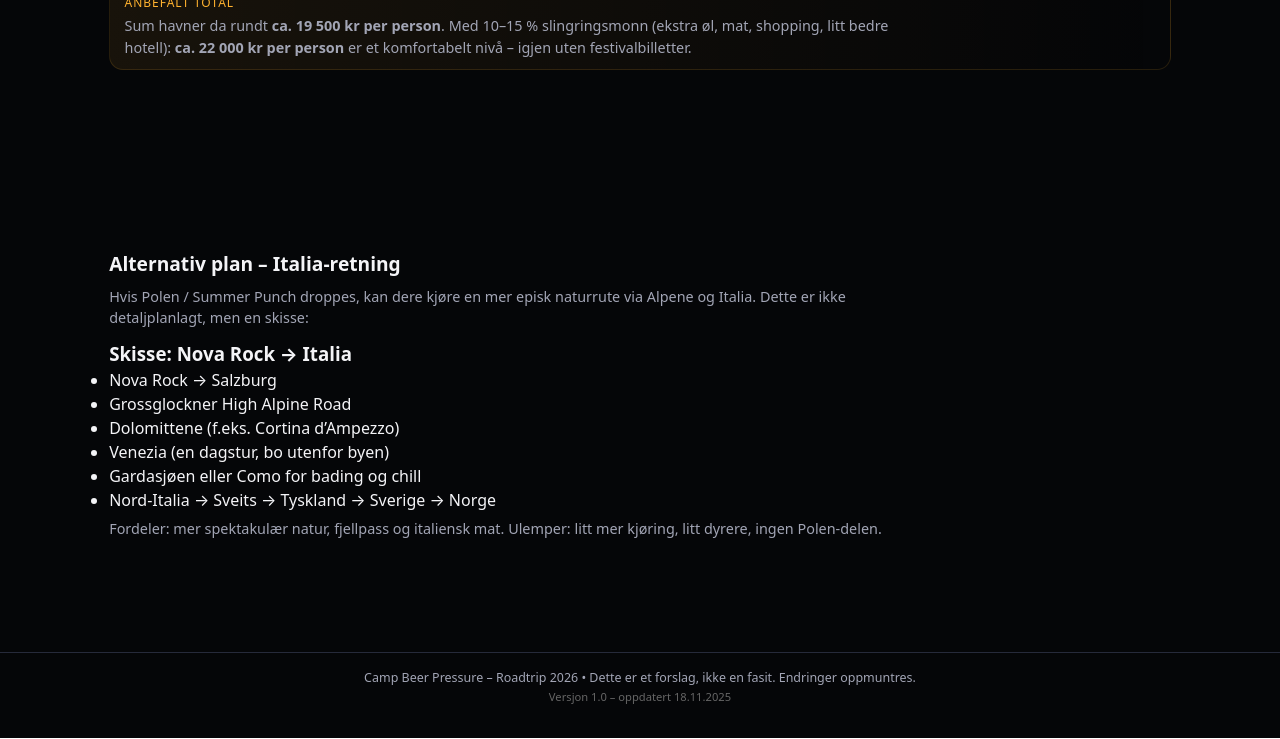
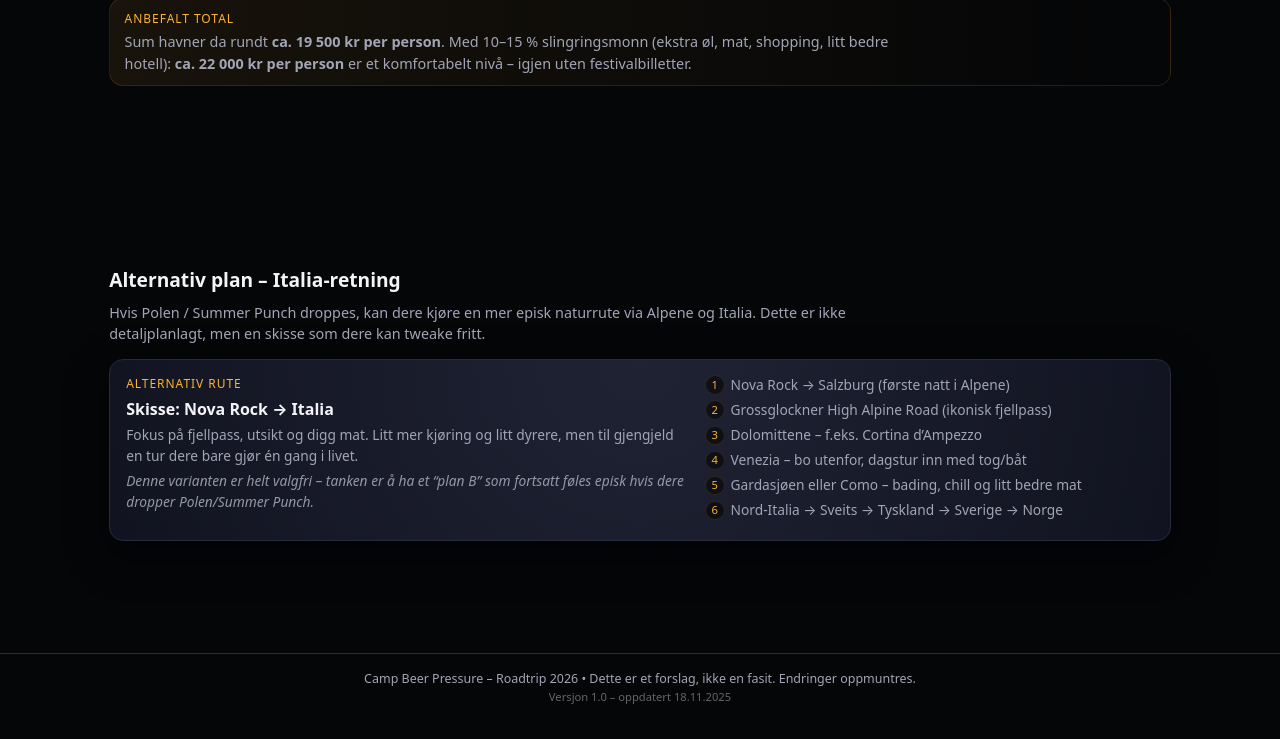
Before and after one commit to Pungsmekk/roadtrip_2026_version_ctrl, a plain HTML site: page index.html in a window 1280 px wide. Shown: the part 1681-2420 px from the top of the page. Drawn offline with Linux system fonts and the light colour scheme.

Commit message:
finpuss
updates to css styles and hero text, some additions to blankspace

```diff
--- a/index.html
+++ b/index.html
@@ -215,6 +215,14 @@
       color: var(--muted);
     }
 
+  .hero-text {
+  padding: 0.9rem 1rem;
+  border-radius: 18px;
+  border: 1px solid var(--border);
+  background: radial-gradient(circle at top left, rgba(32,35,52,0.95), rgba(17,19,32,0.94));
+  box-shadow: var(--shadow);
+}
+
     .section {
       margin-top: 2.2rem;
     }
@@ -228,6 +236,14 @@
       font-size: 0.9rem;
       color: var(--muted);
       max-width: 800px;
+    }
+
+
+    .pill-row {
+  display: flex;
+  flex-wrap: wrap;
+  gap: 0.4rem;
+  margin-top: 0.6rem;
 }
 
     .pill {
@@ -334,6 +350,87 @@
       color: var(--muted);
       font-size: 0.8rem;
       display: block;
+    }
+
+    /* Alternativ Italia-plan – layout og stil */
+
+.alt-wrapper {
+  margin-top: 0.9rem;
+  border-radius: var(--radius);
+  border: 1px solid var(--border);
+  background: radial-gradient(circle at top, #202334, #111320);
+  box-shadow: var(--shadow);
+  padding: 0.9rem 1rem;
+  display: grid;
+  grid-template-columns: minmax(0, 1.5fr) minmax(0, 1.2fr);
+  gap: 1.1rem;
+}
+
+@media (max-width: 800px) {
+  .alt-wrapper {
+    grid-template-columns: 1fr;
+  }
+}
+
+.alt-label {
+  font-size: 0.75rem;
+  letter-spacing: 0.08em;
+  text-transform: uppercase;
+  color: var(--accent);
+  margin-bottom: 0.25rem;
+}
+
+.alt-main h3 {
+  font-size: 1rem;
+  margin-bottom: 0.3rem;
+}
+
+.alt-main p {
+  font-size: 0.86rem;
+  color: var(--muted);
+  margin-bottom: 0.3rem;
+}
+
+.alt-note {
+  font-style: italic;
+  opacity: 0.9;
+}
+
+.alt-steps {
+  align-self: center;
+}
+
+.alt-step-list {
+  list-style: none;
+  margin: 0;
+  padding: 0;
+  font-size: 0.86rem;
+  color: var(--muted);
+  counter-reset: altstep;
+}
+
+.alt-step-list li {
+  position: relative;
+  padding-left: 1.6rem;
+  margin-bottom: 0.28rem;
+}
+
+.alt-step-list li::before {
+  content: counter(altstep);
+  counter-increment: altstep;
+  position: absolute;
+  left: 0;
+  top: 0.05rem;
+  width: 1.1rem;
+  height: 1.1rem;
+  border-radius: 999px;
+  border: 1px solid var(--accent-soft);
+  display: flex;
+  align-items: center;
+  justify-content: center;
+  font-size: 0.7rem;
+  color: var(--accent);
+  background: rgba(0,0,0,0.5);
 }
 
     /* Dag for dag – accordion */
@@ -541,8 +638,10 @@
     }
 
     /* Ekstra luft mellom Budsjett og Alt. Italia for bedre scrollspy */
+@media (min-width: 1024px) {
   #budget {
-  margin-bottom: 180px; /* juster opp/ned etter smak: 140–220px f.eks. */
+    margin-bottom: 180px;
+  }
 }
   </style>
 </head>
@@ -1056,22 +1155,33 @@
   <h2>Alternativ plan – Italia-retning</h2>
   <p>
     Hvis Polen / Summer Punch droppes, kan dere kjøre en mer episk naturrute via Alpene og Italia.
-        Dette er ikke detaljplanlagt, men en skisse:
+    Dette er ikke detaljplanlagt, men en skisse som dere kan tweake fritt.
   </p>
-      <div class="card" style="margin-top:0.7rem;">
+
+  <div class="alt-wrapper">
+    <div class="alt-main">
+      <div class="alt-label">Alternativ rute</div>
       <h3>Skisse: Nova Rock → Italia</h3>
-        <ul>
-          <li>Nova Rock → Salzburg</li>
-          <li>Grossglockner High Alpine Road</li>
-          <li>Dolomittene (f.eks. Cortina d’Ampezzo)</li>
-          <li>Venezia (en dagstur, bo utenfor byen)</li>
-          <li>Gardasjøen eller Como for bading og chill</li>
+      <p>
+        Fokus på fjellpass, utsikt og digg mat. Litt mer kjøring og litt dyrere,
+        men til gjengjeld en tur dere bare gjør én gang i livet.
+      </p>
+      <p class="alt-note">
+        Denne varianten er helt valgfri – tanken er å ha et “plan B” som fortsatt føles episk
+        hvis dere dropper Polen/Summer Punch.
+      </p>
+    </div>
+
+    <div class="alt-steps">
+      <ol class="alt-step-list">
+        <li>Nova Rock → Salzburg (første natt i Alpene)</li>
+        <li>Grossglockner High Alpine Road (ikonisk fjellpass)</li>
+        <li>Dolomittene – f.eks. Cortina d’Ampezzo</li>
+        <li>Venezia – bo utenfor, dagstur inn med tog/båt</li>
+        <li>Gardasjøen eller Como – bading, chill og litt bedre mat</li>
         <li>Nord-Italia → Sveits → Tyskland → Sverige → Norge</li>
-        </ul>
-        <p style="margin-top:0.4rem;">
-          Fordeler: mer spektakulær natur, fjellpass og italiensk mat.
-          Ulemper: litt mer kjøring, litt dyrere, ingen Polen-delen.
-        </p>
+      </ol>
+    </div>
   </div>
 </section>
   </main>
```
Lines whose indentation alone changed are shown as unchanged.
